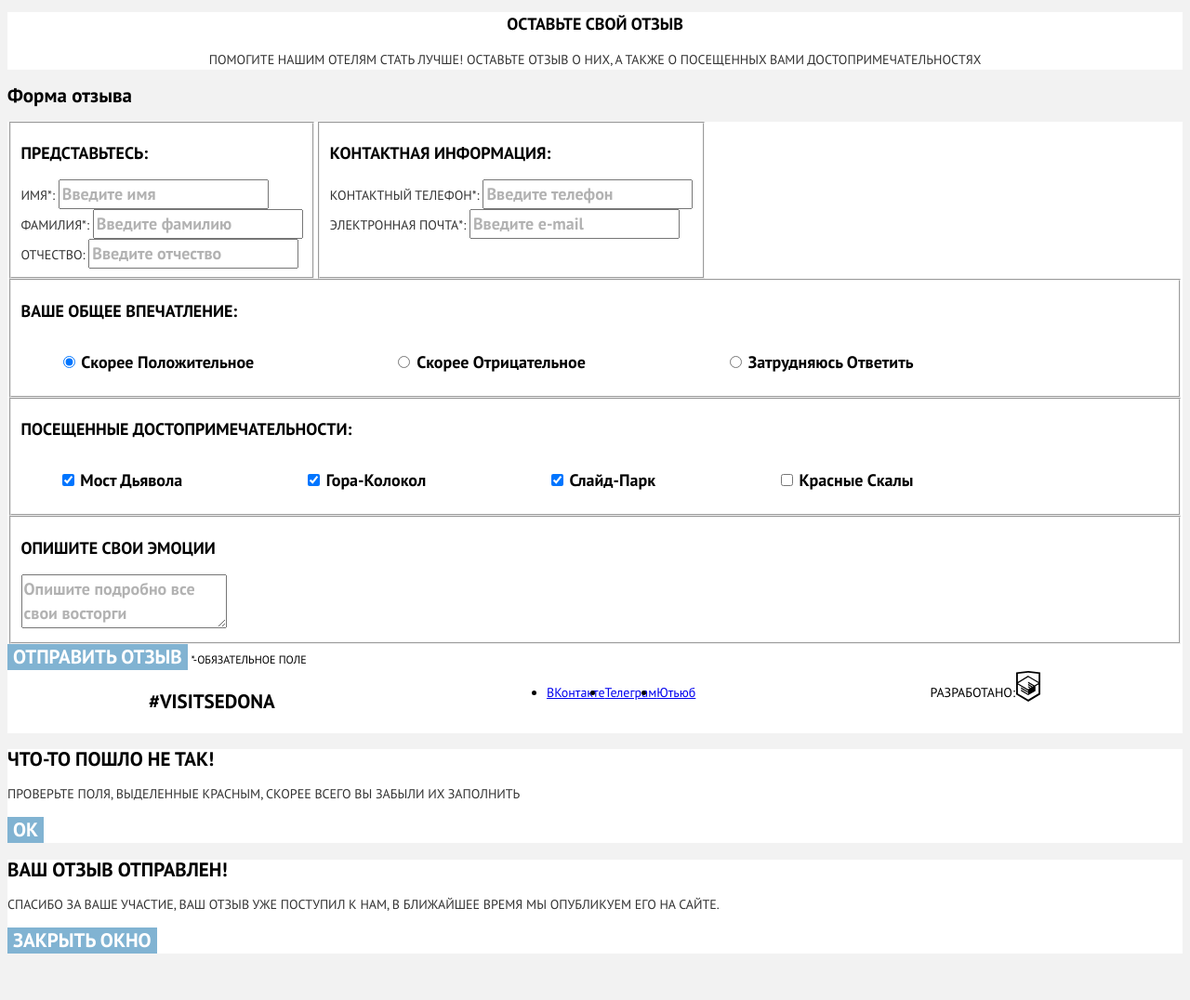
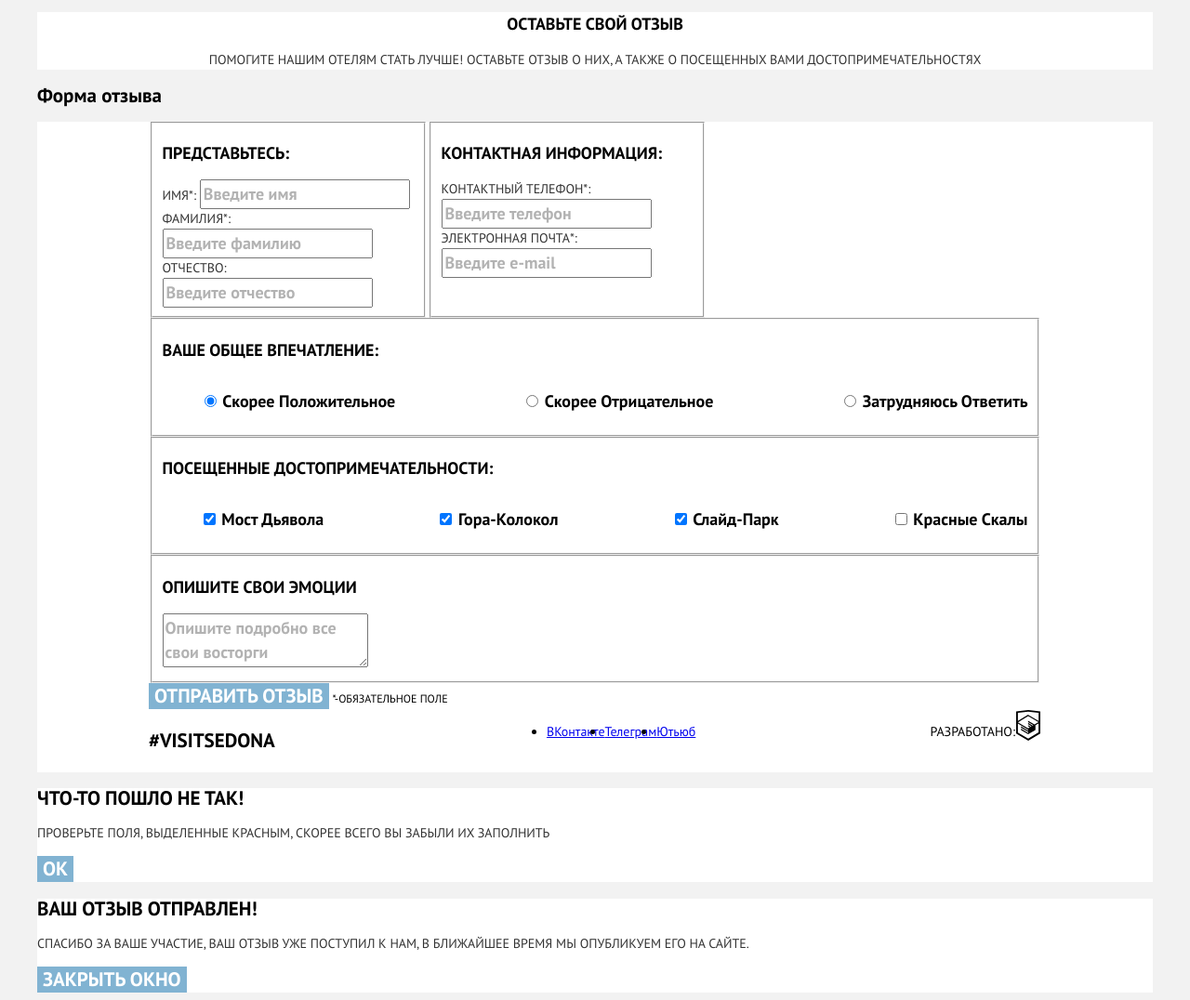
Before and after one commit to htmlacademy-adaptive/76-sedona-28, a plain HTML site: page 4/form.html in a window 1280 px wide. Shown: the part 240-1316 px from the top of the page at 93% size. Before the commit the page ends 1274 px from the top, so only its background shows below. Drawn offline with Linux system fonts and the light colour scheme.

Commit message:
:heavy_check_mark: Сборка #4

```diff
--- a/4/css/style.css
+++ b/4/css/style.css
@@ -136,7 +136,6 @@ body {
 @media (min-width: 768px) {
   .advantages__list {
     display: flex;
-    flex-direction: column;
     flex-wrap: wrap;
     justify-content: space-between;
   }
@@ -174,7 +173,6 @@ body {
 @media (min-width: 1200px) {
   .advantages__list {
     display: flex;
-    flex-direction: column;
     flex-wrap: wrap;
     justify-content: space-between;
   }
@@ -232,6 +230,9 @@ body {
   list-style: none;
   padding: 0;
   margin: 0;
+}
+.advantages__item--picture {
+  color: #ffffff;
 }
 .advantages__item--nopicture {
   background-color: #eeeeee;
@@ -331,7 +332,8 @@ body {
 }
 .media__list {
   list-style: none;
-  padding: 0;
+  padding: 0 20px;
+  background-color: #ffffff;
 }
 .media__item {
   background-color: #ffffff;
@@ -362,6 +364,7 @@ body {
   .media__list {
     display: flex;
     flex-wrap: wrap;
+    padding: 0 60px;
   }
   .media__photo {
     width: 324px;
@@ -374,6 +377,7 @@ body {
   .media__list {
     display: flex;
     flex-wrap: wrap;
+    padding: 0;
   }
   .media__photo {
     width: 400px;
@@ -384,6 +388,7 @@ body {
 }
 .movie {
   background-color: #ffffff;
+  padding: 0 20px;
 }
 .movie__title {
   font-family: "PT Sans", "Arial", sans-serif;
@@ -404,11 +409,17 @@ body {
   color: #333333;
 }
 @media (min-width: 768px) {
+  .movie {
+    padding: 0 60px;
+  }
   .movie__photo {
     width: 648px;
   }
 }
 @media (min-width: 1200px) {
+  .movie {
+    padding: 200px;
+  }
   .movie__photo {
     width: 800px;
   }
@@ -483,13 +494,17 @@ body {
   color: rgba(0, 0, 0, 0.3);
 }
 @media (min-width: 768px) {
+  .form {
+    padding: 0 60px;
+  }
   .form__wrapper {
     display: flex;
     flex-wrap: wrap;
   }
-  .form__fieldset {
+  .form__fieldset--info {
     display: flex;
     flex-direction: column;
+    max-width: 296px;
   }
   .form__list {
     display: flex;
@@ -507,6 +522,9 @@ body {
   }
 }
 @media (min-width: 1200px) {
+  .form {
+    padding: 0 120px;
+  }
   .form__wrapper {
     display: flex;
     flex-wrap: wrap;
@@ -548,4 +566,18 @@ body {
   text-transform: uppercase;
   color: #333333;
 }
+.container {
+  width: 320px;
+  margin: 0 auto;
+}
+@media (min-width: 768px) {
+  .container {
+    width: 768px;
+  }
+}
+@media (min-width: 1200px) {
+  .container {
+    width: 1200px;
+  }
+}
 /*# sourceMappingURL=style.css.map */
--- a/4/form.html
+++ b/4/form.html
@@ -10,7 +10,7 @@
 </head>
 
 <body class="page__body">
-  <header class="main-header">
+  <header class="main-header container">
     <a class="main-header__logo">
       <img class="main-header__logo-image" src="img/main-logo.svg" width="185" height="96" alt="Логотип Седоны">
     </a>
@@ -46,10 +46,10 @@
     </nav>
   </header>
 
-  <main class="main-container">
+  <main class="main-container container">
     <section class="promo promo--inner">
       <h1 class="visually-hidden">Седона</h1>
-      <img class="promo-form__logo" src="img/sedona-logo-catalog.svg" width="230" height="40" alt="SEDONA">
+      <img class="promo__logo" src="img/sedona-logo-catalog.svg" width="230" height="40" alt="SEDONA">
     </section>
     <div class="slogan">
       <header class="slogan__header">
@@ -63,7 +63,7 @@
       <h2 class="visually-hidden">Форма отзыва</h2>
       <form class="form" action="https://echo.htmlacademy.ru/" method="get">
         <div class="form__wrapper">
-          <fieldset class="form__fieldset">
+          <fieldset class="form__fieldset form__fieldset--info">
             <h2 class="form__title">Представьтесь:</h2>
             <label class="form__label">
               <span class="form__text">Имя*:</span>
@@ -78,7 +78,7 @@
               <input class="form__input" type="text" name="second-name" placeholder="Введите отчество">
             </label>
           </fieldset>
-          <fieldset class="form__fieldset">
+          <fieldset class="form__fieldset form__fieldset--info">
             <h2 class="form__title">Контактная информация:</h2>
             <label class="form__label">
               <span class="form__text">Контактный телефон*:</span>
@@ -157,7 +157,7 @@
     </section>
   </main>
 
-  <footer class="main-footer">
+  <footer class="main-footer container">
     <div class="main-footer__wrapper">
       <p class="main-footer__slogan slogan">
         <a class="slogan__link" href="#"> #VISITSEDONA </a>
@@ -190,12 +190,12 @@
       </div>
     </div>
   </footer>
-  <div class="modal modal--error">
+  <div class="modal container modal--error">
     <h2 class="modal__title"> Что-то пошло не так! </h2>
     <p class="modal__description"> Проверьте поля, выделенные красным, скорее всего вы забыли их заполнить </p>
     <button class="modal__button button" type="button">ОК</button>
   </div>
-  <div class="modal modal--success">
+  <div class="modal container modal--success">
     <h2 class="modal__title"> Ваш отзыв отправлен! </h2>
     <p class="modal__description"> Спасибо за ваше участие, ваш отзыв уже поступил к нам, в ближайшее время мы
       опубликуем его на сайте. </p>
```
Also changed, not shown: 4/catalog.html (+4 -4 lines), 4/index.html (+5 -5 lines), 1 other file.
